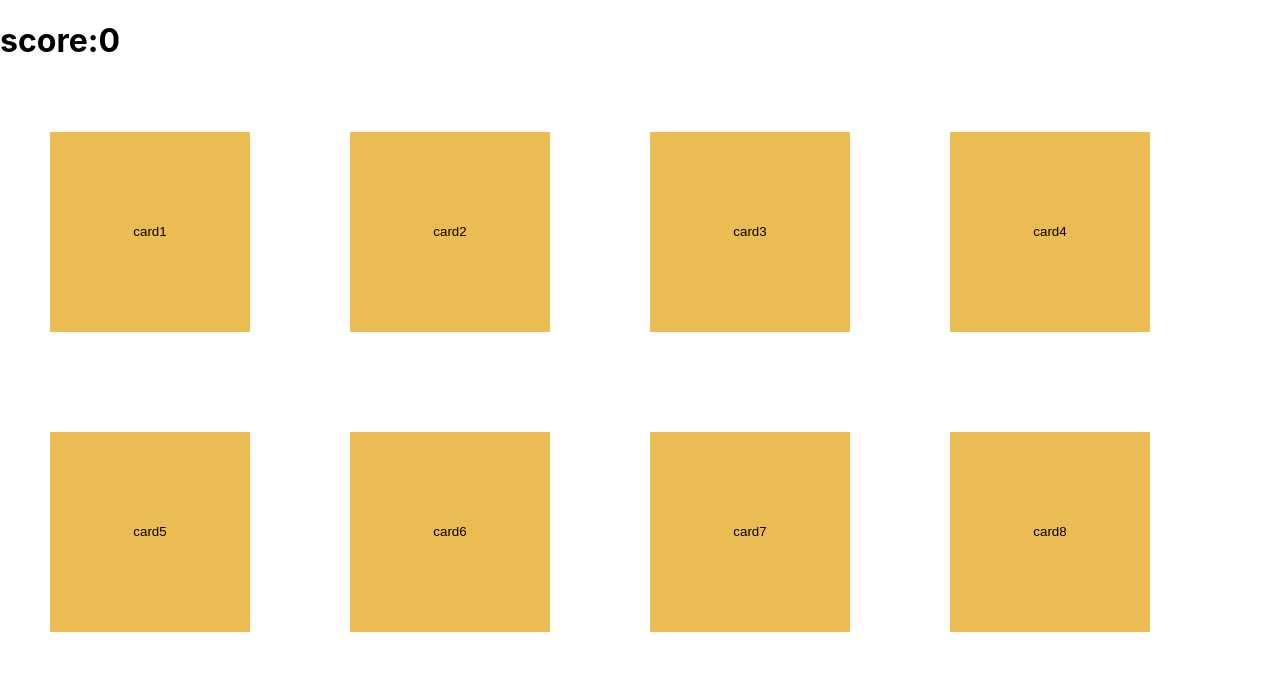
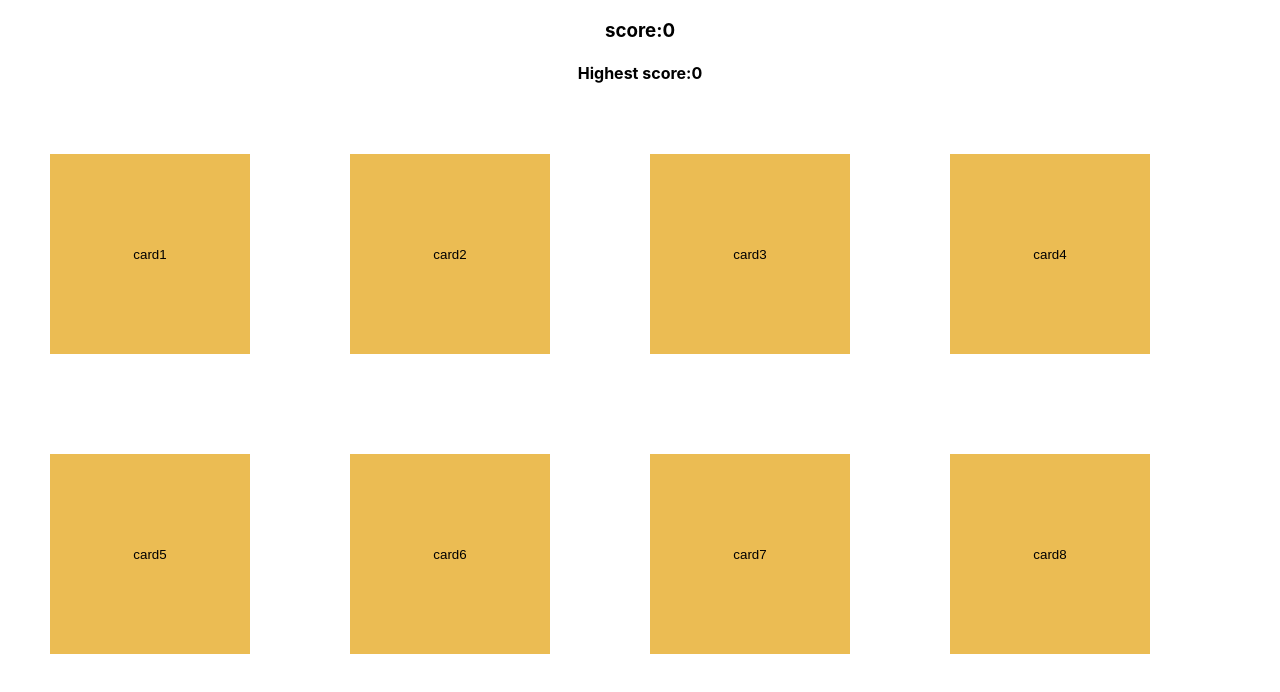
Before and after one commit to Undisclosed64/memory-card-game, a React (Create React App) app: page / in a window 1280 px wide. Shown: the top 692 px of the page. Built offline with nearby package versions, Linux system fonts and the light colour scheme.

Commit message:
add shuffle functionality

```diff
--- a/src/App.css
+++ b/src/App.css
@@ -5,11 +5,8 @@ button {
   border: none;
   margin: 50px;
 }
-.container {
-  display: grid;
-  grid-template-columns: repeat(4, 1fr);
-  grid-template-rows: repeat(3, 1fr);
-  justify-items: center;
-  align-items: stretch;
-  gap: 1rem;
+
+h3,
+h4 {
+  text-align: center;
 }
--- a/src/components/Cards.js
+++ b/src/components/Cards.js
@@ -1,27 +1,63 @@
 import {useState} from 'react';
+import '../App.css';
 
-const cardsArr = [{"name":"card1"},{"name":"card2"},{"name":"card3"},{"name":"card4"},{"name":"card5"},{"name":"card6"},{"name":"card7"},{"name":"card8"}
-];
+
+
 
 function Cards(){
     const [score,setScore] = useState(0);
+    const [highestScore,sethighestScore] = useState(0);
+    const [scoreArr,setScoreArr] = useState([]);
+    const [cardsArr,setCardsArr] =  useState([{"name":"card1"},{"name":"card2"},{"name":"card3"},{"name":"card4"},{"name":"card5"},{"name":"card6"},{"name":"card7"},{"name":"card8"}
+]);
 
-    const handleClick = () => {
-        setScore(score + 1);
-    }
+
+const handleClick = (e) => {
+    const clickedCard = e.target;
+    clickedCard.classList.add('clicked');
+    console.log(clickedCard);
+
+    setScore(score + 1);
+    console.log(score);
+
+    scoreArr.push(score + 1);
+    console.log(scoreArr);
+
+    sethighestScore(Math.max(...scoreArr));
+        console.log(highestScore);
+
+            shuffleArray(cardsArr)
+         console.log(cardsArr);
+
+
+function shuffleArray(array) {
+    return array.sort( ()=>Math.random()-0.5 );
+   }
+      /**/
+
+
+
+
+
+
+
+}
+
+
 
     return(
+        <div>
+         <h3>score:{score}</h3>
+         <h4>Highest score:{highestScore}</h4>
 
-        <div>
-         <h1>score:{score}</h1>
+
         {cardsArr.map(function(element, index){
            return (<button key={index}onClick={handleClick}>{element.name}</button>)
          })}
          </div>
     )
 
-
-}
+        }
 
 
 export default Cards;
```
